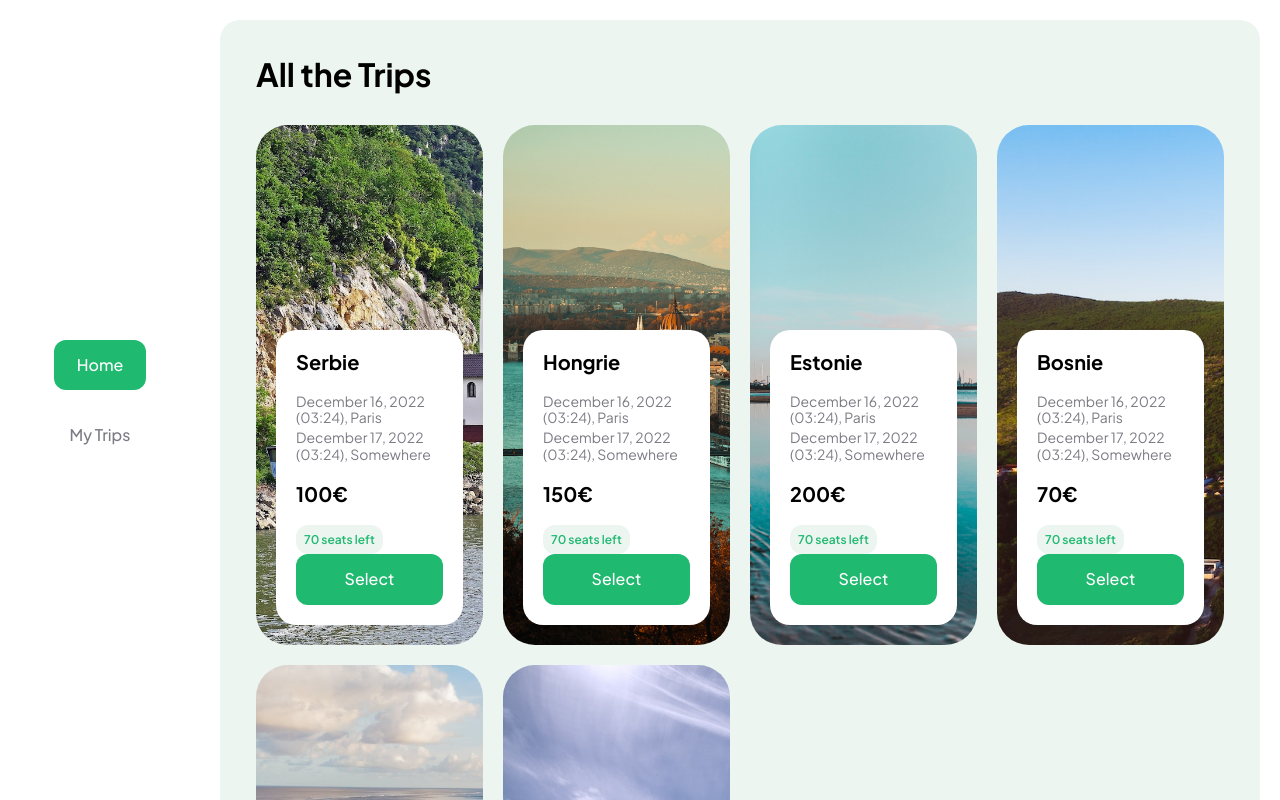
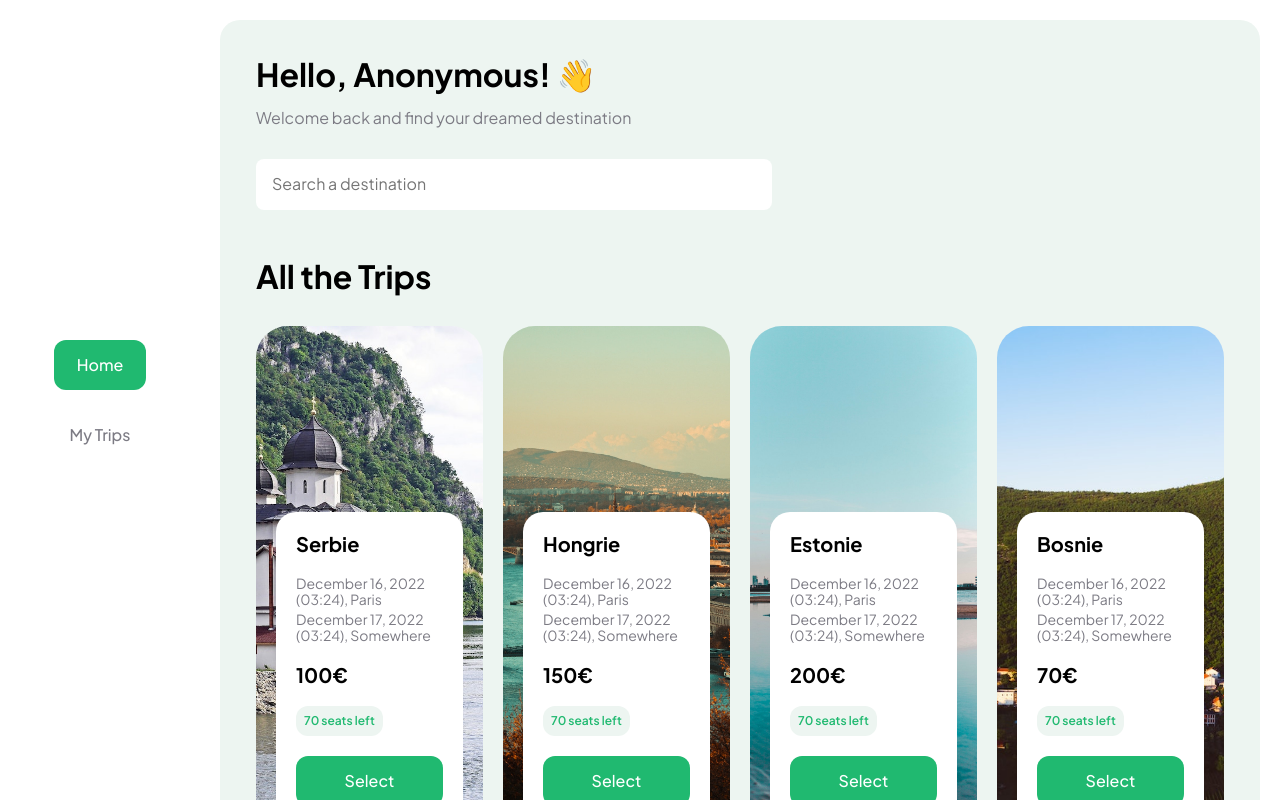
Before and after one commit to P4tt4te/trips-app, a React (Create React App) app: page / in a window 1280 px wide. Shown: the top 800 px of the page. Built offline with nearby package versions, Linux system fonts and the light colour scheme.

Commit message:
refactor: create a parent div to wrap TripCardList with other components

```diff
--- a/src/App.js
+++ b/src/App.js
@@ -7,6 +7,8 @@ import './assets/fonts/plus-jarkarta-sans/style.css';
 
 import styled, { ThemeProvider } from 'styled-components';
 import { TripCardList } from './components/TripCardList/TripCardList';
+import { Searchbar } from './components/Searchbar/Searchbar';
+import { Username } from './components/Username/Username';
 
 const theme = {
   colors: COLORS,
@@ -34,7 +36,23 @@ function App() {
         <NavBar />
         <div>
           <Routes>
-            <Route path="/" element={<TripCardList />} />
+            <Route
+              path="/"
+              element={
+                <div
+                  style={{
+                    borderRadius: '2rem',
+                    padding: '3.6rem',
+                    margin: '2rem',
+                    backgroundColor: '#EDF5F1',
+                  }}
+                >
+                  <Username />
+                  <Searchbar />
+                  <TripCardList />
+                </div>
+              }
+            />
             <Route path="my-trips" element={<h1>My Trips</h1>} />
           </Routes>
         </div>
--- a/src/components/TripCard/TripCard.jsx
+++ b/src/components/TripCard/TripCard.jsx
@@ -17,8 +17,8 @@ const TripCardContainer = styled.div`
   border-radius: 3.2rem;
   overflow: hidden;
   padding: 2rem;
-  position: relative;
   background-size: cover;
+  background-position: top;
 `;
 
 const TripCardMeta = styled.div`
@@ -49,6 +49,7 @@ const TripCardSeats = styled.span`
   border-radius: 1.2rem;
   font-size: 1.2rem;
   font-variation-settings: 'wght' 600;
+  margin-bottom: 2rem;
   color: ${(props) => props.theme.colors.green};
 `;
 
--- a/src/components/TripCardList/TripCardList.jsx
+++ b/src/components/TripCardList/TripCardList.jsx
@@ -1,13 +1,6 @@
 import React from 'react';
 import styled from 'styled-components';
 import { TripCard } from '../TripCard/TripCard';
-
-const TripCardListContainer = styled.div`
-  border-radius: 2rem;
-  padding: 3.6rem;
-  margin: 2rem;
-  background-color: ${(props) => props.theme.colors.greyGreen};
-`;
 
 const TripCardListTitle = styled.h1`
   font-size: 3.2rem;
@@ -117,13 +110,13 @@ export const TripCardList = () => {
   ];
 
   return (
-    <TripCardListContainer>
+    <>
       <TripCardListTitle>All the Trips</TripCardListTitle>
       <TripCardWrapper>
         {trips.map((trip, i) => {
           return <TripCard key={i} trip={trip} />;
         })}
       </TripCardWrapper>
-    </TripCardListContainer>
+    </>
   );
 };
```
